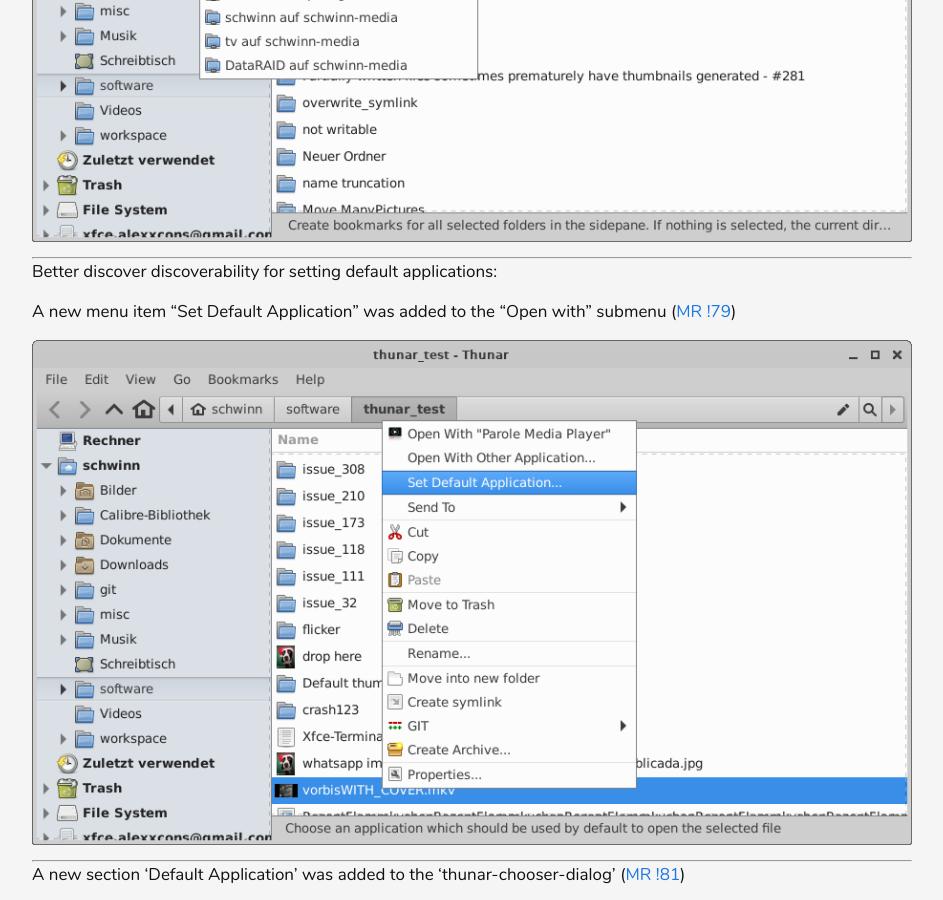
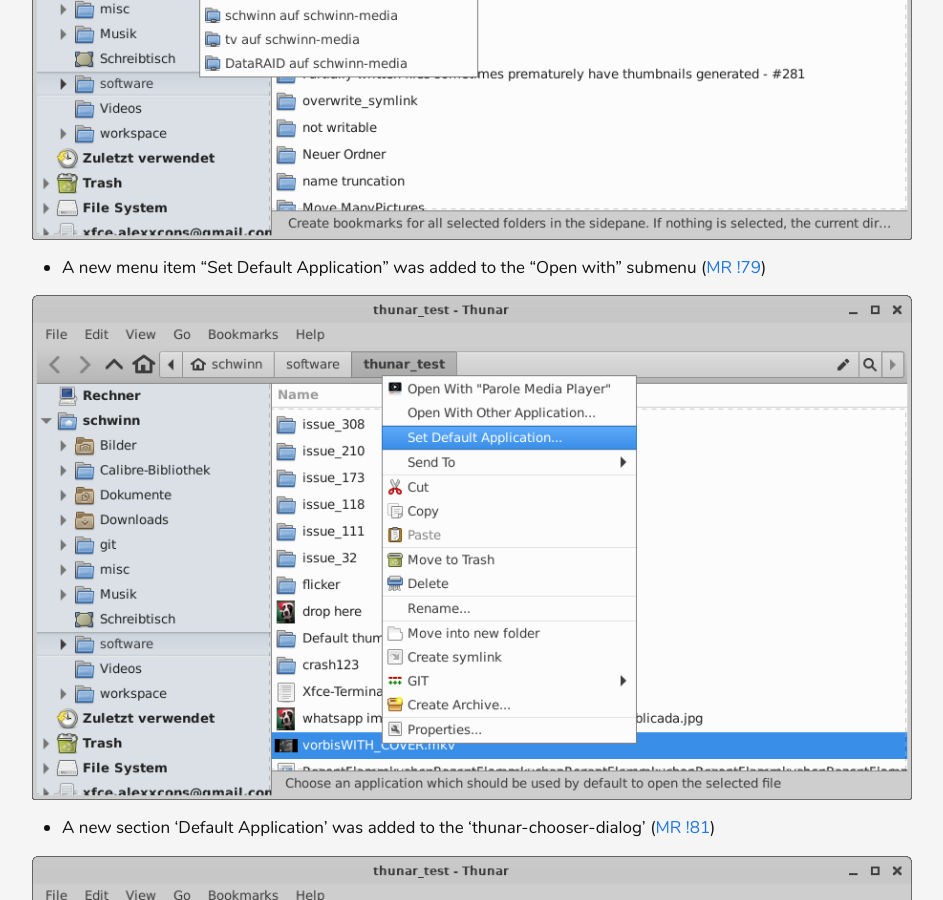
Before and after one commit to alexxcons/alexxcons.github.io, a Jekyll site: the page built from _posts/2021-09-11-shiny-new-things-in-thunar.md, in a window 1280 px wide and 900 px high, scrolled down 830 px. Shown: the whole window, without its empty margins (168-1111 px from the left). Built offline with Jekyll 4.4.1, drawn with Linux system fonts in a browser that asks for light colours.

Commit message:
Update 2021-09-11-shiny-new-things-in-thunar.md
fixed text

```diff
--- a/_posts/2021-09-11-shiny-new-things-in-thunar.md
+++ b/_posts/2021-09-11-shiny-new-things-in-thunar.md
@@ -19,25 +19,19 @@
 
 As well here some more new features added during GSoC for which I thought they would be worth to mention:
 
-<hr>
-Bookmarks got moved into a separate 'Bookmarks Menu' and a 'create bookmark' option was added
+* Bookmarks got moved into a separate 'Bookmarks Menu' and a 'create bookmark' option was added
 ([MR !109](https://gitlab.xfce.org/xfce/thunar/-/merge_requests/109) and [MR !71](https://gitlab.xfce.org/xfce/thunar/-/merge_requests/71))
 
 ![bookmark menu](/assets/img/bookmark_menu.png)
 
-<hr>
-Better discover discoverability for setting default applications:
-
-A new menu item "Set Default Application" was added to the "Open with" submenu ([MR !79](https://gitlab.xfce.org/xfce/thunar/-/merge_requests/79))
+* A new menu item "Set Default Application" was added to the "Open with" submenu ([MR !79](https://gitlab.xfce.org/xfce/thunar/-/merge_requests/79))
 
 ![Open with - Set Default App](/assets/img/default_app_1.png)
 
-<hr>
-A new section 'Default Application' was added to the 'thunar-chooser-dialog' ([MR !81]((https://gitlab.xfce.org/xfce/thunar/-/merge_requests/81)))
+* A new section 'Default Application' was added to the 'thunar-chooser-dialog' ([MR !81]((https://gitlab.xfce.org/xfce/thunar/-/merge_requests/81)))
 
 ![Default App Section](/assets/img/default_app_2.png)
 
-<hr>
 On top there are still [various open merge requests](https://gitlab.xfce.org/xfce/thunar/-/merge_requests) with partial finished features, most of them from GSoC students for which I did not find time so far.
 So expect more new stuff to arrive soon !
 
```
